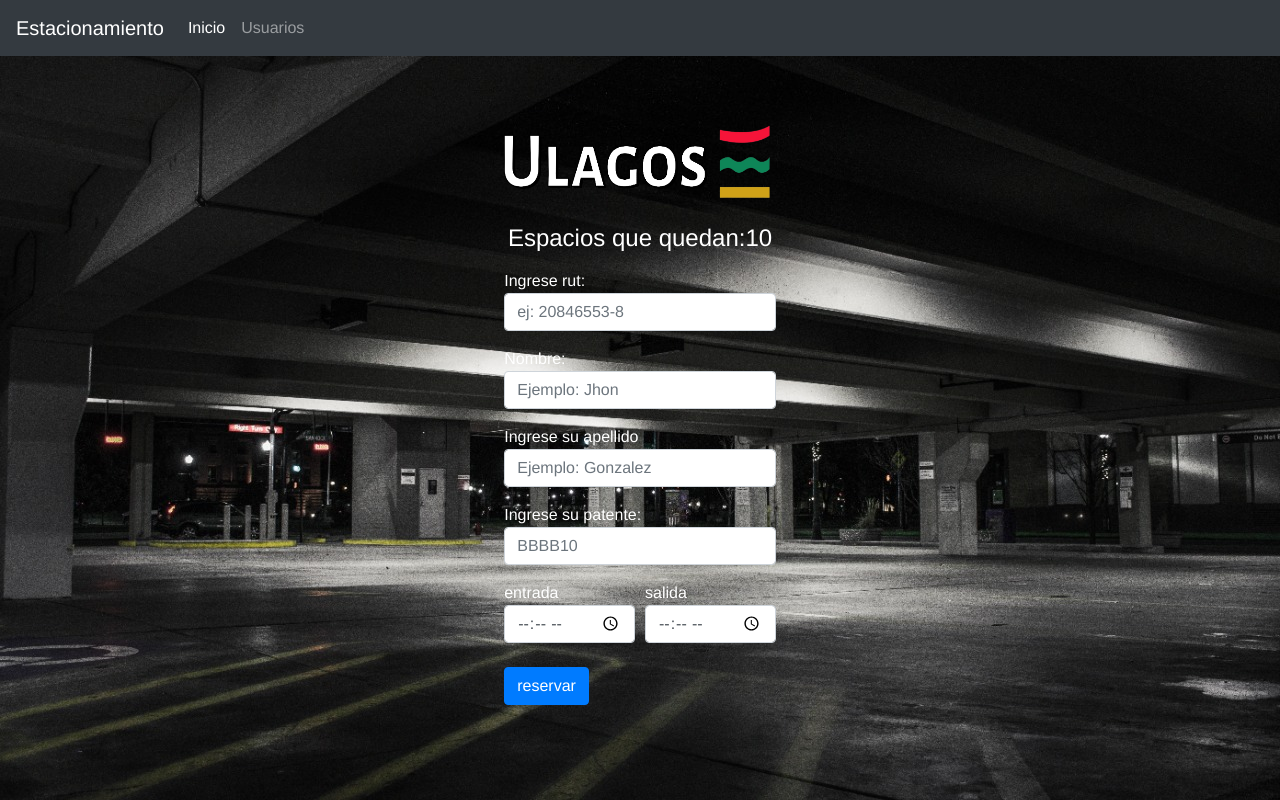
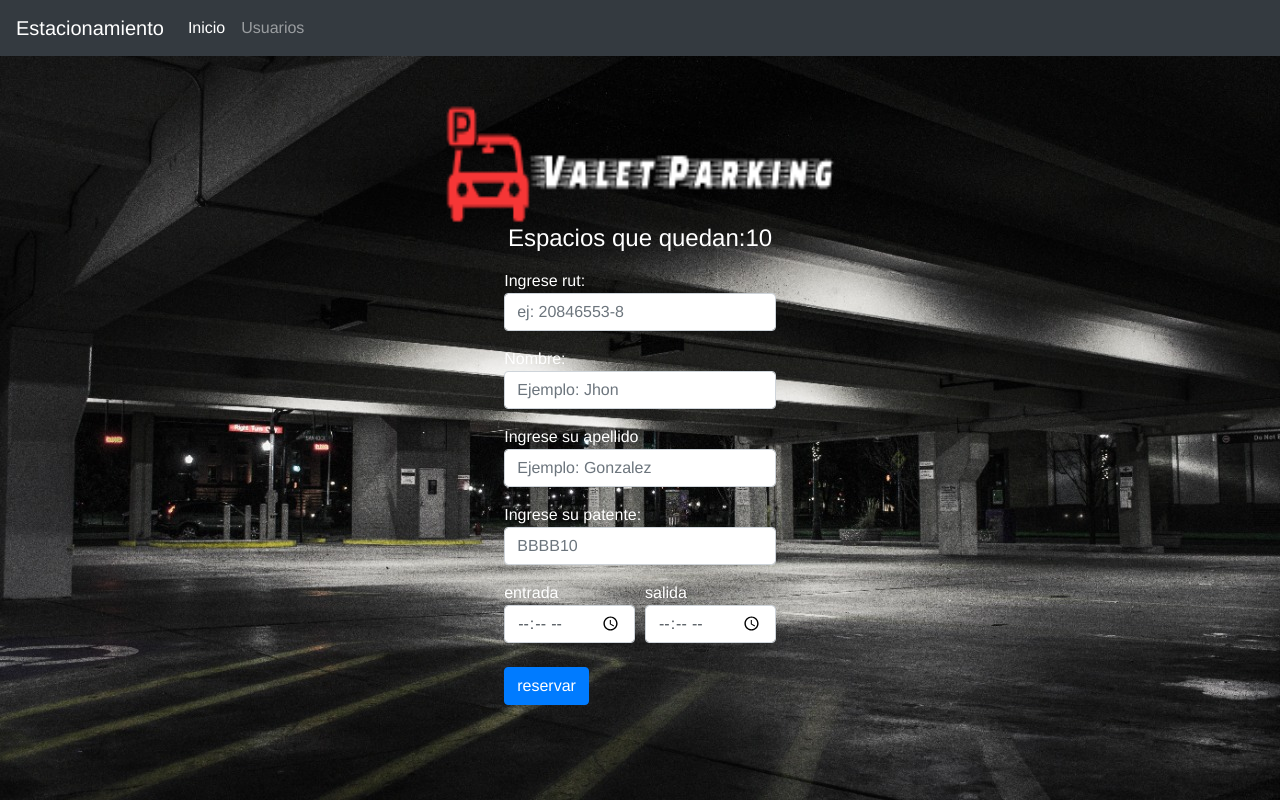
Before and after one commit to Ignacio-Ruiz/Proyecto-Sistema-de-estacionamiento-Valet-parking-, a Vue app in the folder frontend/: page / in a window 1280 px wide. Built offline with nearby package versions, Linux system fonts and the light colour scheme; no server answers.

Commit message:
cambio de logo

```diff
--- a/frontend/src/views/AboutView.vue
+++ b/frontend/src/views/AboutView.vue
@@ -93,7 +93,6 @@
 import axios from 'axios';
 export default {
 
-
     name:"AboutForm",
     data(){
         return {
--- a/frontend/src/views/HomeView.vue
+++ b/frontend/src/views/HomeView.vue
@@ -1,5 +1,5 @@
 <template>
-  <img src="../assets/logo2.png" alt="" width="290" height="120" />
+  <img src="../assets/logo3.png" alt="" width="390" height="120" />
 
   <div >
    <h4>
@@ -44,8 +44,7 @@
     </div>
   </div>
   <br>
-
-      <div  >
+      <div>
 
           <button   @click='info' class="btn btn-primary" >reservar </button>
 
```
Also changed, not shown: frontend/src/assets/logo3.png (added).
